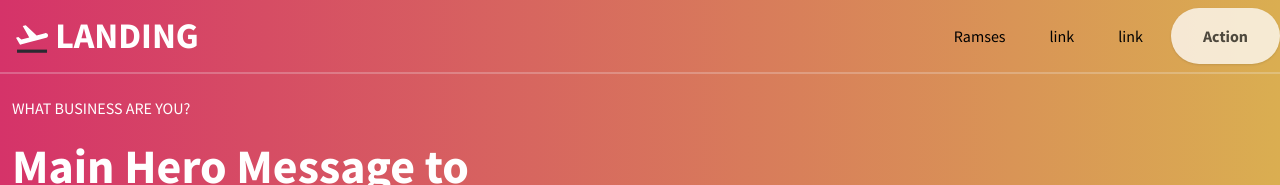
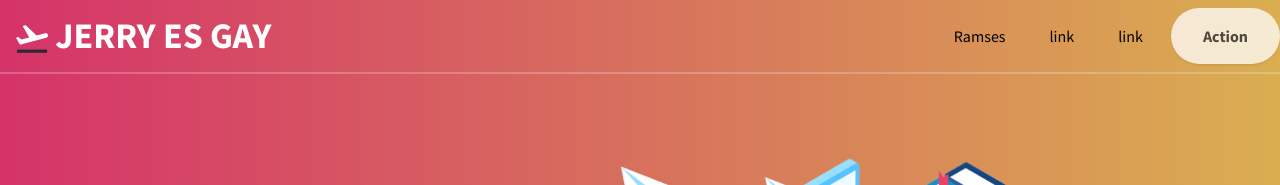
Before and after one commit to Josue170r/ProyectoFinalWeb, a plain HTML site: page index.html in a window 1280 px wide. Shown: the top 185 px of the page. Drawn offline with nearby package versions, Linux system fonts and the light colour scheme.

Commit message:
Se agregan elementos al template

```diff
--- a/index.html
+++ b/index.html
@@ -34,7 +34,7 @@
                 d=" M 510.7 189.151 C 505.271 168.95 484.565 156.956 464.365 162.385 L 330.156 198.367 L 155.924 35.878 L 107.19 49.008 L 211.729 230.183 L 86.232 263.767 L 36.614 224.754 L 0 234.603 L 45.957 314.27 L 65.274 347.727 L 105.802 336.869 L 240.011 300.886 L 349.726 271.469 L 483.935 235.486 C 504.134 230.057 516.129 209.352 510.7 189.151 Z "
               />
             </svg>
-            LANDING
+            JERRY ES GAY
           </a>
         </div>
         <div class="block lg:hidden pr-4">
```
Also changed, not shown: hero.png (added).
